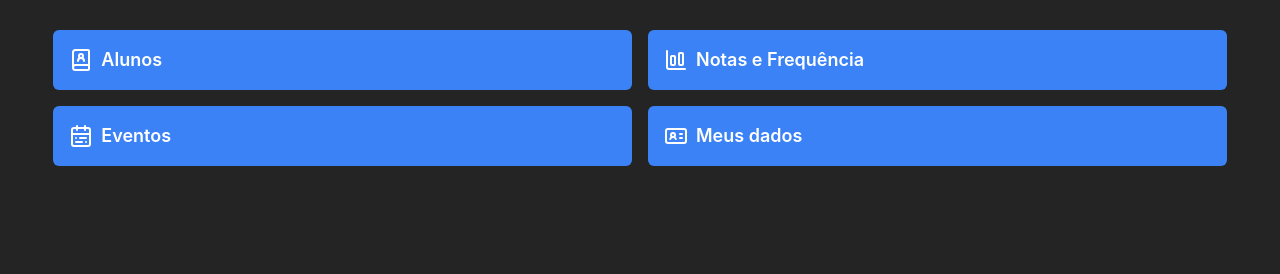
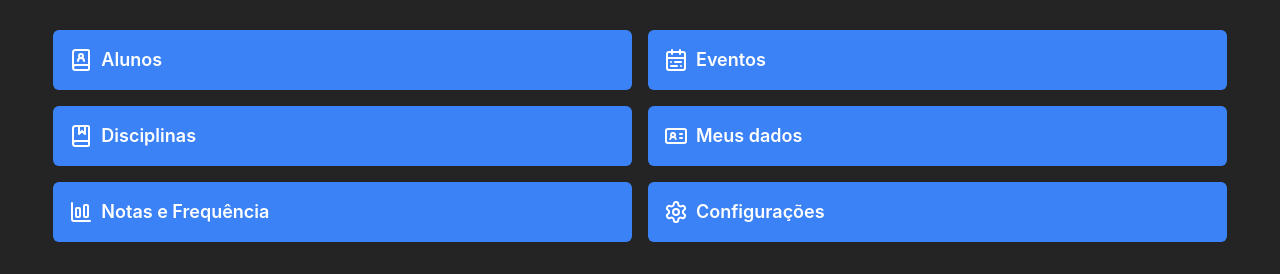
Before and after one commit to DiRezze/gerenciamento_academico, a React (Vite) app in the folder frontend/: page / in a window 1280 px wide. Shown: the part 382-656 px from the top of the page. Built offline with nearby package versions, Linux system fonts and the light colour scheme.

Commit message:
added more links to homepage

```diff
--- a/frontend/src/pages/homePage.jsx
+++ b/frontend/src/pages/homePage.jsx
@@ -1,4 +1,4 @@
-import { BookUser, CalendarRange, ChartColumnBig, IdCard } from "lucide-react";
+import { BookUser, CalendarRange, ChartColumnBig, IdCard, Settings, BookMarked } from "lucide-react";
 import { homeCarousel } from "../constants/homeConst.js";
 import HomeButton from "../components/homeButton.jsx";
 import UserHeader from "../components/userHeader.jsx";
@@ -12,9 +12,11 @@ const HomePage = () => {
             <Carousel contentArray={homeCarousel}/>
             <section className="grid grid-cols-1 sm:grid-cols-2 md:grid-cols-2 gap-4 w-11/12 mx-auto my-8">
                 <HomeButton targetLink={"/alunos"} icon={<BookUser />} text={"Alunos"} />
+                <HomeButton targetLink={"/alunos"} icon={<CalendarRange />} text={"Eventos"} />
+                <HomeButton targetLink={"/alunos"} icon={<BookMarked />} text={"Disciplinas"} />
+                <HomeButton targetLink={"/alunos"} icon={<IdCard />} text={"Meus dados"} />
                 <HomeButton targetLink={"/alunos"} icon={<ChartColumnBig />} text={"Notas e Frequência"} />
-                <HomeButton targetLink={"/alunos"} icon={<CalendarRange />} text={"Eventos"} />
-                <HomeButton targetLink={"/alunos"} icon={<IdCard />} text={"Meus dados"} />
+                <HomeButton targetLink={"/alunos"} icon={<Settings />} text={"Configurações"} />
             </section>
         </main>
     )
```
